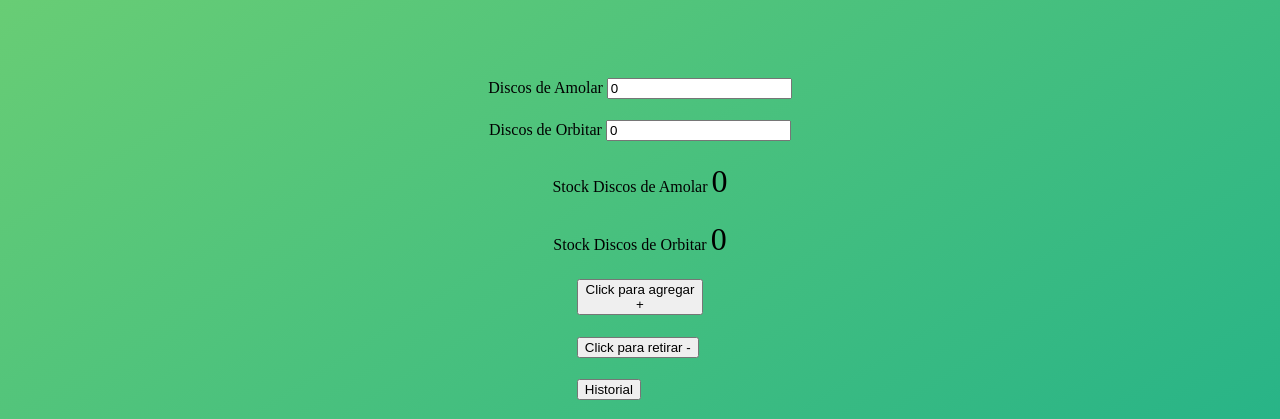
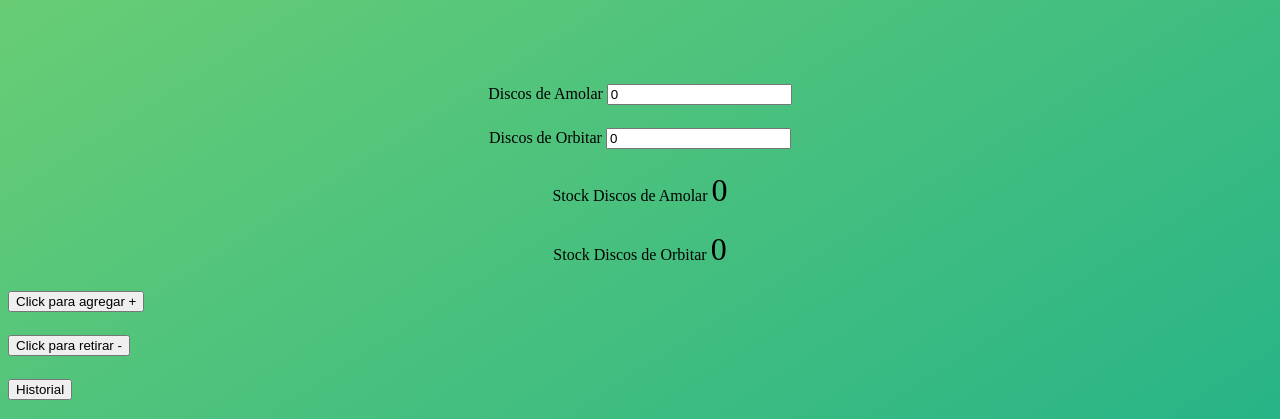
Before and after one commit to NahuelGiudizi/inventario, a plain HTML site: page index.html in a window 1280 px wide. Shown: the part 397-816 px from the top of the page. Drawn offline with Linux system fonts and the light colour scheme.

Commit message:
Add files via upload

```diff
--- a/style.css
+++ b/style.css
@@ -38,19 +38,9 @@ label {
 }
 
 button {
-  align-items: center;
-  display: absolute;
-  margin-left: 45%;
-  margin-right: 45%;
   text-align: center;
   align-items: center;
   width: fit-content;
-  transition-duration: 0.4s;
-}
-
-button:hover {
-  background-color: #4caf50; /* Green */
-  color: white;
 }
 
 output {
```
